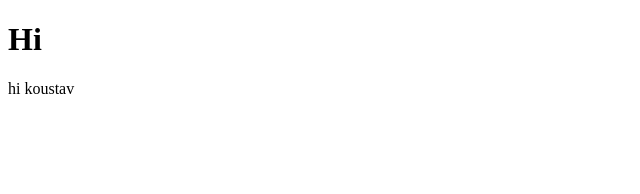
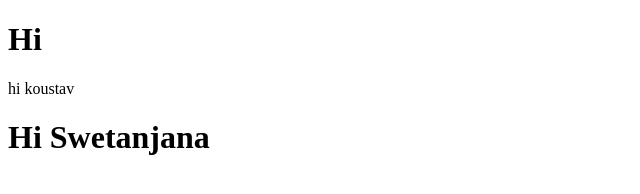
Before and after one commit to swetanjana/TEST, a plain HTML site: page Test_/index.html in a window 1280 px wide. Shown: the whole page, without its empty margins (0-640 px from the left). Drawn offline with Linux system fonts and the light colour scheme.

Commit message:
Add files via upload

```diff
--- a/Test_/index.html
+++ b/Test_/index.html
@@ -8,5 +8,6 @@
   <body>
     <h1>Hi</h1>
     <p>hi koustav</p>
+    <h1>Hi Swetanjana</h1>
   </body>
 </html>
```
